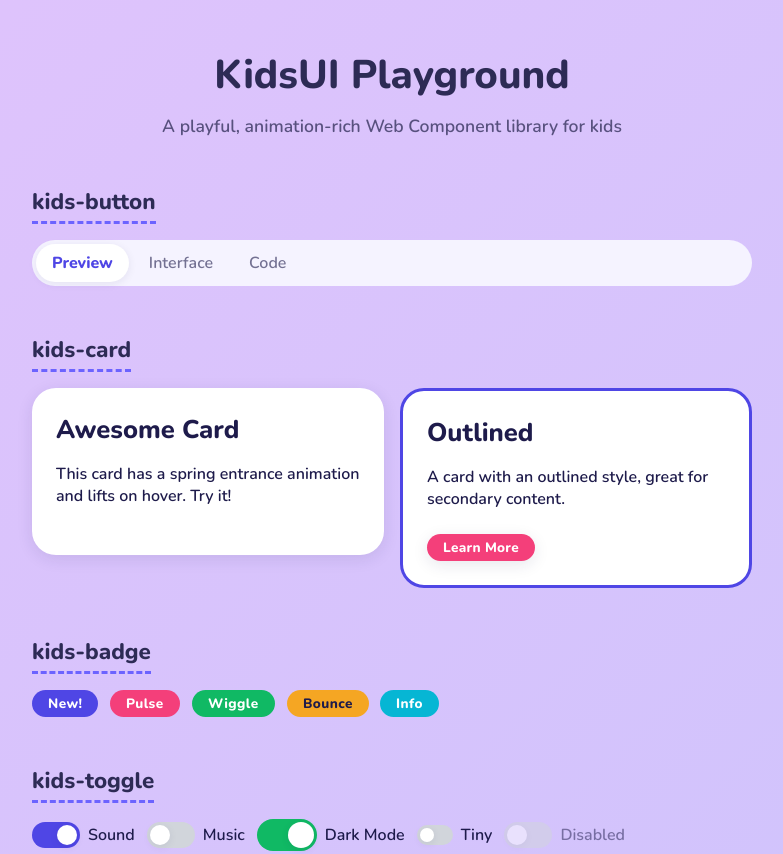
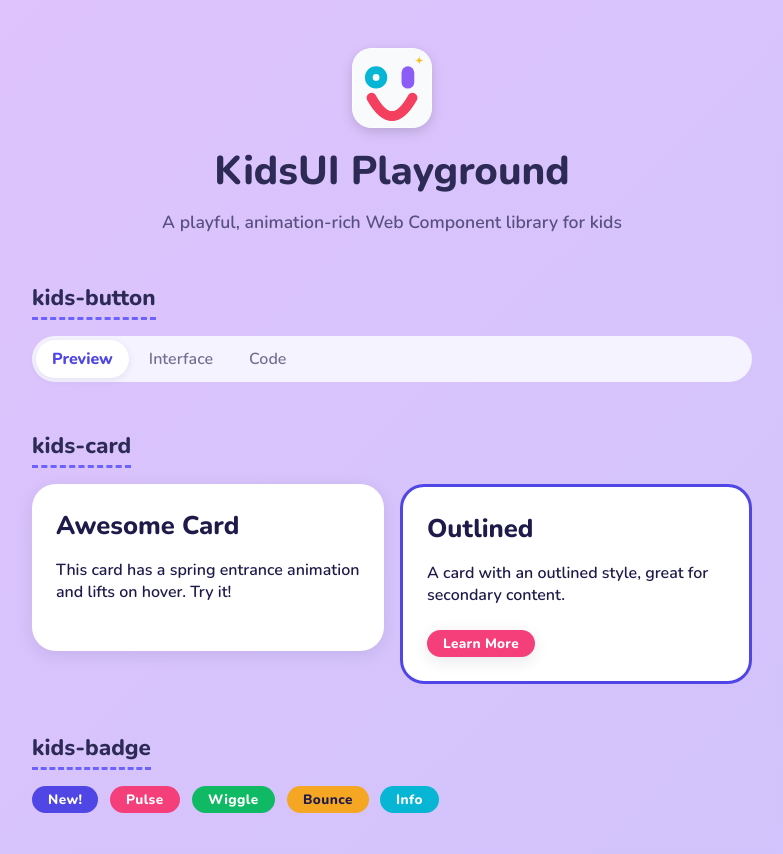
Before and after one commit to OpenKids/kidsui, a website built with Vite: page index.html in a window 1280 px wide. Shown: the top 854 px of the page, without its empty margins (248-1031 px from the left). Built offline with nearby package versions, Linux system fonts and the light colour scheme.

Commit message:
Add project logo

```diff
--- a/index.html
+++ b/index.html
@@ -12,6 +12,17 @@
   />
   <style>
     * { margin: 0; padding: 0; box-sizing: border-box; }
+    .logo-container {
+      display: flex;
+      justify-content: center;
+      margin-bottom: 16px;
+    }
+    .logo {
+      width: 80px;
+      height: 80px;
+      border-radius: 20px;
+      box-shadow: 0 4px 12px rgba(0,0,0,0.15);
+    }
     body {
       font-family: 'Nunito', sans-serif;
       background: linear-gradient(135deg, #e0c3fc 0%, #8ec5fc 100%);
@@ -125,6 +136,9 @@
   </style>
 </head>
 <body>
+  <div class="logo-container">
+    <img src="logo.svg" alt="KidsUI Logo" class="logo" />
+  </div>
   <h1>KidsUI Playground</h1>
   <p class="subtitle">A playful, animation-rich Web Component library for kids</p>
 
```
